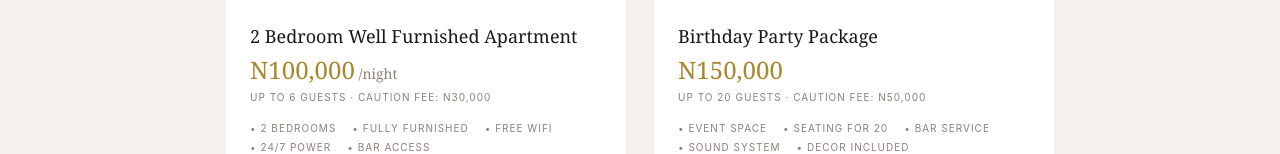
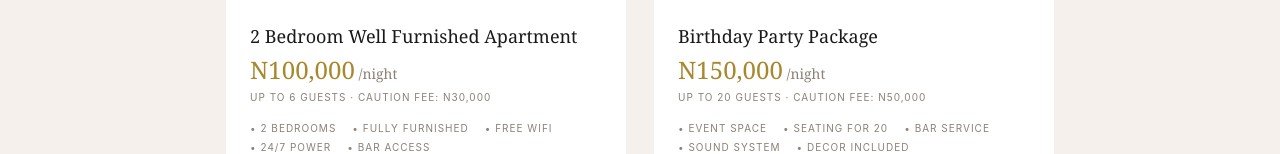
Before and after one commit to soloabe65/Tophillview, a Next.js app: page /booking in a window 1280 px wide. Shown: the part 960-1114 px from the top of the page. Built offline with nearby package versions, Linux system fonts and the light colour scheme.

Commit message:
Apply night multiplier to both rooms (Birthday Party now per-night too)

```diff
--- a/src/components/BookingWizard.tsx
+++ b/src/components/BookingWizard.tsx
@@ -19,7 +19,7 @@ const rooms = [
     img: "/images/gallery-4.webp",
     name: "Birthday Party Package",
     price: 150000,
-    period: "flat",
+    period: "/night",
     capacity: 20,
     caution: "Caution Fee: N50,000",
     highlights: ["Event Space", "Seating for 20", "Bar Service", "Sound System", "Decor Included"],
```
